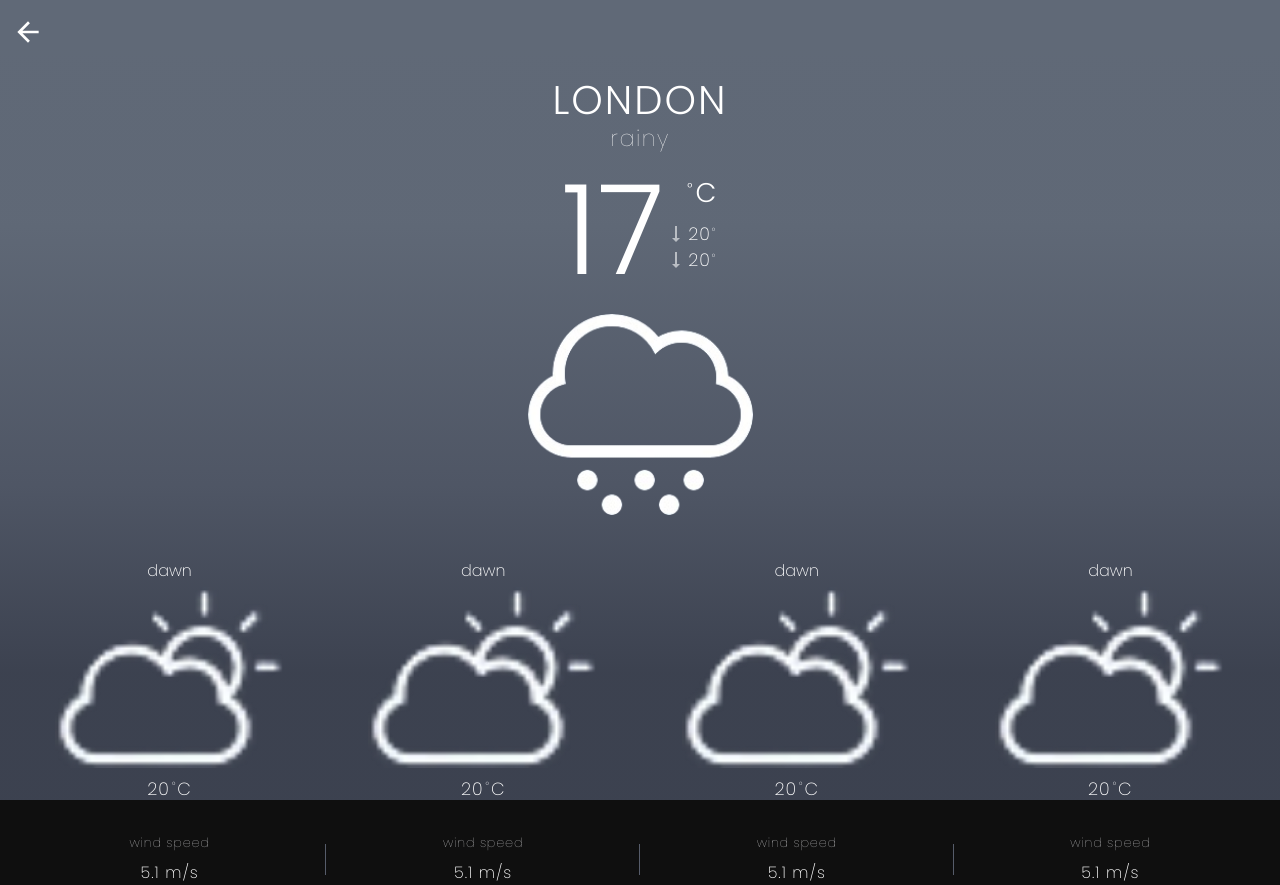
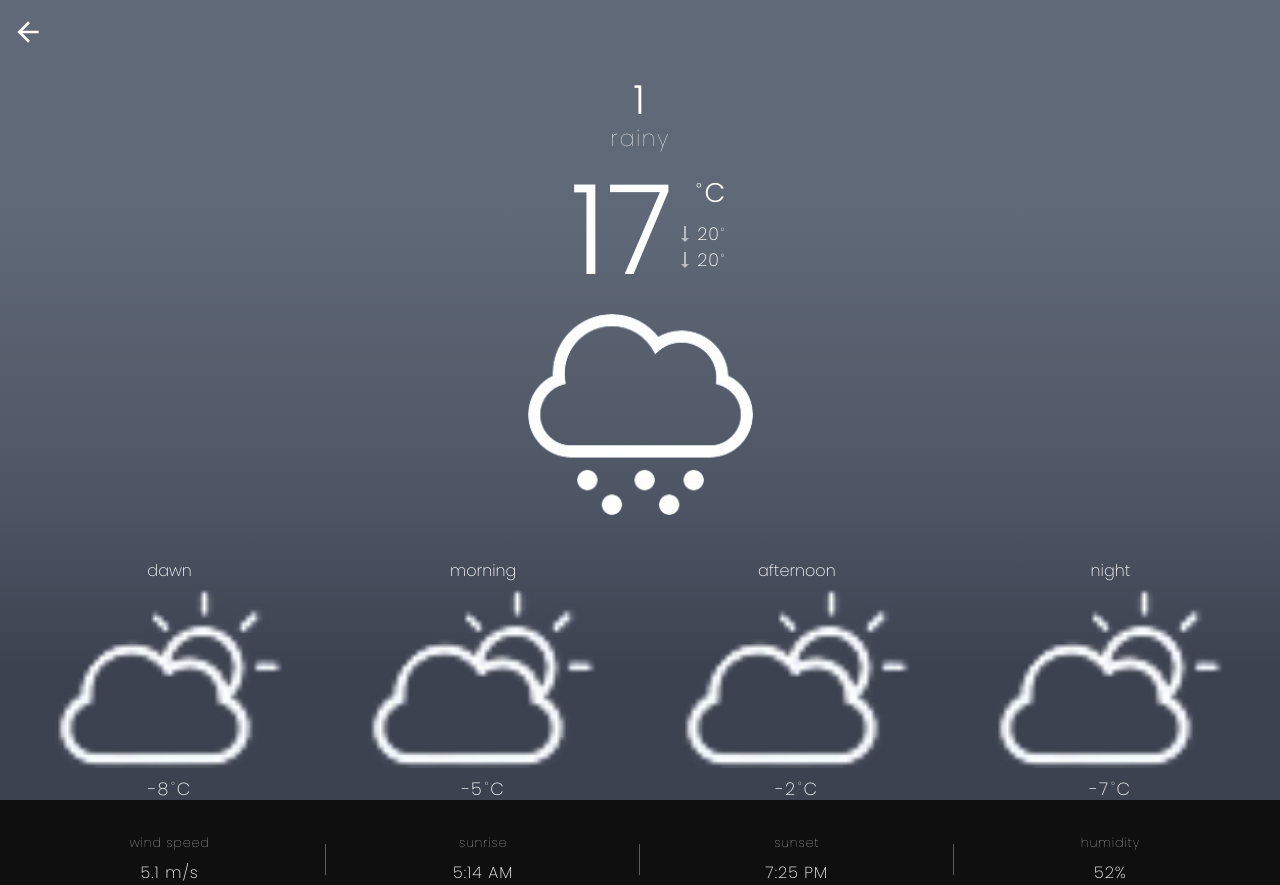
Before and after one commit to apfdamascena/weather, a React (Create React App) app: page /weather/1 in a window 1280 px wide. Built offline with nearby package versions, Linux system fonts and the light colour scheme.

Commit message:
feature(weather): creating props

```diff
--- a/src/ui/components/Characteristic/index.tsx
+++ b/src/ui/components/Characteristic/index.tsx
@@ -9,16 +9,17 @@ import {
 
 export type CharacteristicProps = {
   hasRightBorder?: Boolean;
+  title: string;
+  value: string;
 }
 
 export const Characteristic:
-  React.FC<CharacteristicProps> = ({ hasRightBorder }: CharacteristicProps) => (
+  React.FC<CharacteristicProps> = ({ hasRightBorder, title, value }: CharacteristicProps) => (
 
     <Container borderRight={hasRightBorder}>
       <div className="content">
-        <Title>wind speed</Title>
-        <Subtitle>5.1 m/s</Subtitle>
+        <Title>{title}</Title>
+        <Subtitle>{value}</Subtitle>
       </div>
-
     </Container>
   );
--- a/src/ui/components/Forecast/index.tsx
+++ b/src/ui/components/Forecast/index.tsx
@@ -9,13 +9,19 @@ import {
 } from './style';
 import { SunWithCloud } from '../../assets';
 
-export const Forecast: React.FC = () => (
+export type ForecastProps = {
+
+  title: string;
+  value: string;
+};
+
+export const Forecast: React.FC<ForecastProps> = ({ title, value }: ForecastProps) => (
   <Container>
 
-    <Title>dawn</Title>
+    <Title>{title}</Title>
     <Image src={SunWithCloud} />
     <DescriptionWrapper>
-      <Label>20</Label>
+      <Label>{value}</Label>
       <Label className="degree">&deg;</Label>
       <Label>C</Label>
     </DescriptionWrapper>
--- a/src/ui/pages/Weather/index.tsx
+++ b/src/ui/pages/Weather/index.tsx
@@ -1,7 +1,7 @@
-import React from 'react';
+import React, { useEffect, useState } from 'react';
 
 import { Helmet } from 'react-helmet';
-import { useNavigate } from 'react-router-dom';
+import { useNavigate, useParams } from 'react-router-dom';
 import {
   Container, WeatherArrowBack, Title, InfoPlaceContainer,
   Subtitle, TemperatureDescriptionWrapper,
@@ -16,6 +16,10 @@ import { Forecast } from '../../components/Forecast';
 
 export const Weather: React.FC = () => {
   const navigate = useNavigate();
+  const { city } = useParams();
+
+  const [weather, setWeather] = useState('rainy');
+  const [temperature, setTemperature] = useState(17);
 
   const userTapGoBack = () => {
     navigate(-1);
@@ -34,14 +38,14 @@ export const Weather: React.FC = () => {
       <InfoPlaceContainer>
 
         <TitleWrapper>
-          <Title>LONDON</Title>
-          <Subtitle>rainy</Subtitle>
+          <Title>{city?.toUpperCase()}</Title>
+          <Subtitle>{weather}</Subtitle>
         </TitleWrapper>
 
         <TemperatureDescriptionWrapper>
 
           <TemperatureWrapper>
-            <Temperature>17</Temperature>
+            <Temperature>{`${temperature}`}</Temperature>
           </TemperatureWrapper>
 
           <DescriptionWrapper>
@@ -66,18 +70,17 @@ export const Weather: React.FC = () => {
       <Image src={Rainy} alt="rainy" />
 
       <ForecastWrapper>
-        <Forecast />
-        <Forecast />
-        <Forecast />
-        <Forecast />
+        <Forecast title="dawn" value="-8" />
+        <Forecast title="morning" value="-5" />
+        <Forecast title="afternoon" value="-2" />
+        <Forecast title="night" value="-7" />
       </ForecastWrapper>
 
       <PlaceCharacteristicWrapper>
-
-        <Characteristic hasRightBorder />
-        <Characteristic hasRightBorder />
-        <Characteristic hasRightBorder />
-        <Characteristic />
+        <Characteristic hasRightBorder title="wind speed" value="5.1 m/s" />
+        <Characteristic hasRightBorder title="sunrise" value="5:14 AM" />
+        <Characteristic hasRightBorder title="sunset" value="7:25 PM" />
+        <Characteristic title="humidity" value="52%" />
       </PlaceCharacteristicWrapper>
 
     </Container>
```
